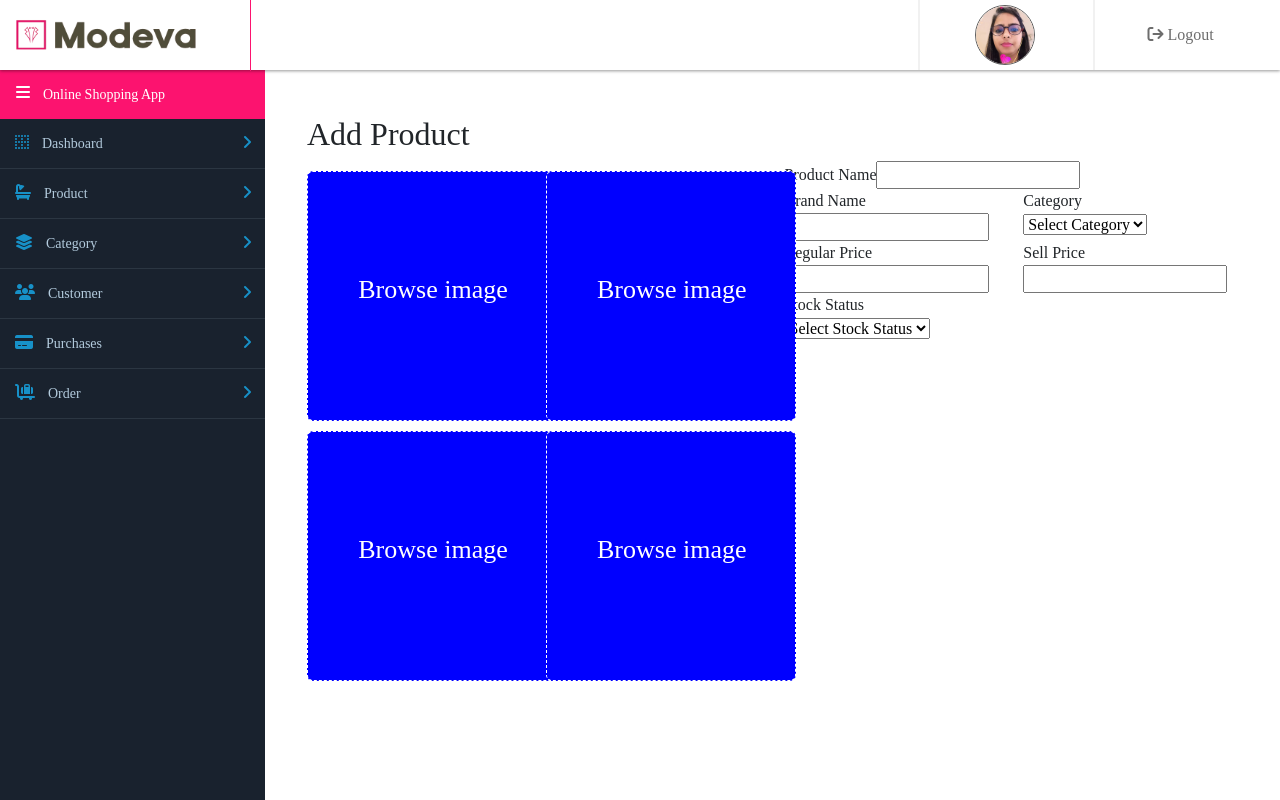
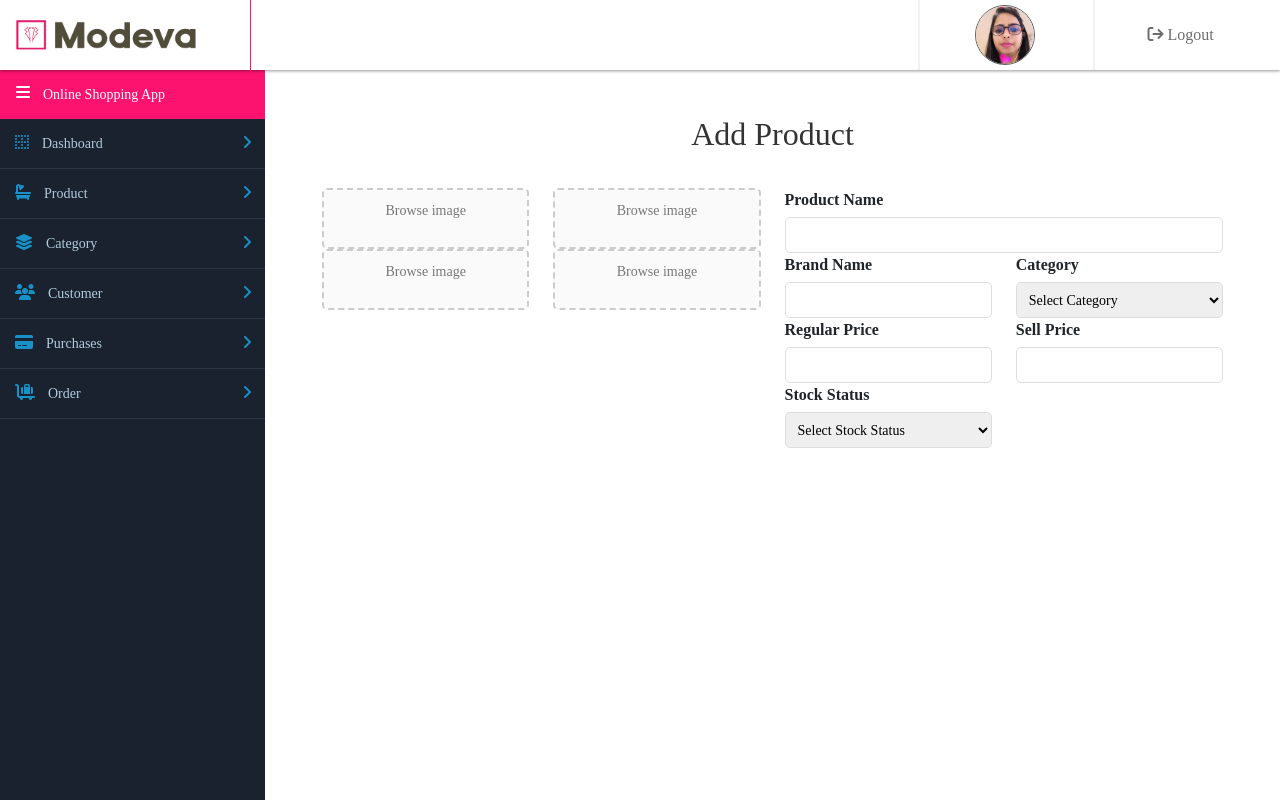
Before and after one commit to WasidAnwer/my-app, a React (Create React App) app: page /add in a window 1280 px wide. Built offline with nearby package versions, Linux system fonts and the light colour scheme.

Commit message:
chor()fix

```diff
--- a/src/css/product/add.css
+++ b/src/css/product/add.css
@@ -6,38 +6,82 @@
 .markup-add .form-add {
   margin-top: 80px;
 }
-.markup-add .image,
-.markup-add .image input,
-.markup-add .image .icon1 {
-  width: 250px;
-  height: 250px;
+h2 {
+  text-align: center;
+  color: #333;
+  margin-bottom: 20px;
+}
+
+.fields {
+  padding: 15px;
+}
+
+.field {
+  /* margin-bottom: 15px; */
+}
+
+label {
+  font-weight: bold;
+  display: block;
+  margin-bottom: 5px;
+}
+
+.brand,
+select {
+  width: 100%;
+  padding: 8px;
+  height: 36px;
+  border: 1px solid #ddd;
+  border-radius: 5px;
+  font-size: 14px;
+}
+
+.brand:focus,
+select:focus {
+  outline: none;
+  border-color: #28a745;
+}
+
+/* Image Upload Section */
+.image {
+  border: 2px dashed #ccc;
+  padding: 10px;
+  text-align: center;
+  cursor: pointer;
+  border-radius: 5px;
+  background-color: #fafafa;
   position: relative;
 }
-.markup-add .image {
-  background: blue;
-  border-radius: 6px;
-  border: 1px dashed #fff;
-  margin-top: 10px;
+
+.image:hover {
+  border-color: #28a745;
 }
 
-.markup-add .image input {
+.file-input {
+  position: absolute;
+  width: 100%;
+  height: 100%;
   opacity: 0;
   cursor: pointer;
-  z-index: 100;
 }
 
-.markup-add .image .icon1 {
-  position: absolute;
-  top: 0;
-  align-content: center;
-  text-align: center;
-  color: #fff;
-  font-size: 26px;
+.icon1 img {
+  max-width: 100px;
+  height: auto;
+  margin-top: 5px;
 }
-.markup-add .form {
-  padding: 25px 0;
+
+.subheading-3 {
+  font-size: 14px;
+  color: #777;
 }
-.markup-add .form .fields {
-  background-color: #fff;
-  padding: 20px;
+
+/* Responsive */
+@media (max-width: 768px) {
+  .container {
+    padding: 15px;
+  }
+  .col-6 {
+    width: 100%;
+  }
 }
--- a/src/css/product/list.css
+++ b/src/css/product/list.css
@@ -1,6 +1,6 @@
 .markup-list {
   position: relative;
-  padding: 35px 30px;
+  padding: 35px 0px;
   margin-left: 265px;
 }
 .markup-list .srch-form {
--- a/src/pages/Details.js
+++ b/src/pages/Details.js
@@ -6,22 +6,7 @@ function Details() {
 
     return (
         <div className="product-edit">
-            <div className="container-fluid">
-                <div className="row">
-                    <div className="col-6">
-                        <div className="pro-img">
-                            <figure>
-                                <img src={imgPro} alt="" />
-                            </figure>
-                        </div>
-                    </div>
-                    <div className="col-6">
-                        <div className="pro content">
 
-                        </div>
-                    </div>
-                </div>
-            </div>
         </div>
     );
 }
--- a/src/pages/products/Add.js
+++ b/src/pages/products/Add.js
@@ -61,7 +61,7 @@ function Add() {
                       <div className="col-md-12">
                         <div className="field">
                           <label>Product Name</label>
-                          <input type="text" name="product_name" />
+                          <input className="brand" type="text" name="product_name" />
                         </div>
                       </div>
                     </div>
@@ -69,13 +69,13 @@ function Add() {
                       <div className="col-md-6">
                         <div className="field">
                           <label>Brand Name</label>
-                          <input type="text" name="brand_name" />
+                          <input className="brand" type="text" name="brand_name" />
                         </div>
                       </div>
                       <div className="col-md-6">
                         <div className="field">
                           <label>Category</label>
-                          <br />
+
                           <select name="category">
                             <option value="">Select Category</option>
                             <option value="1">Category 1</option>
@@ -86,19 +86,18 @@ function Add() {
                       <div className="col-md-6">
                         <div className="field">
                           <label>Regular Price</label>
-                          <input type="text" name="regular_price" />
+                          <input className="brand" type="text" name="regular_price" />
                         </div>
                       </div>
                       <div className="col-md-6">
                         <div className="field">
                           <label>Sell Price</label>
-                          <input type="text" name="sell_price" />
+                          <input className="brand" type="text" name="sell_price" />
                         </div>
                       </div>
                       <div className="col-md-6">
                         <div className="field">
                           <label>Stock Status</label>
-                          <br />
                           <select name="stock_status">
                             <option value="">Select Stock Status</option>
                             <option value="1">In Stock</option>
```
Also changed, not shown: src/img/banner.webp (added).
